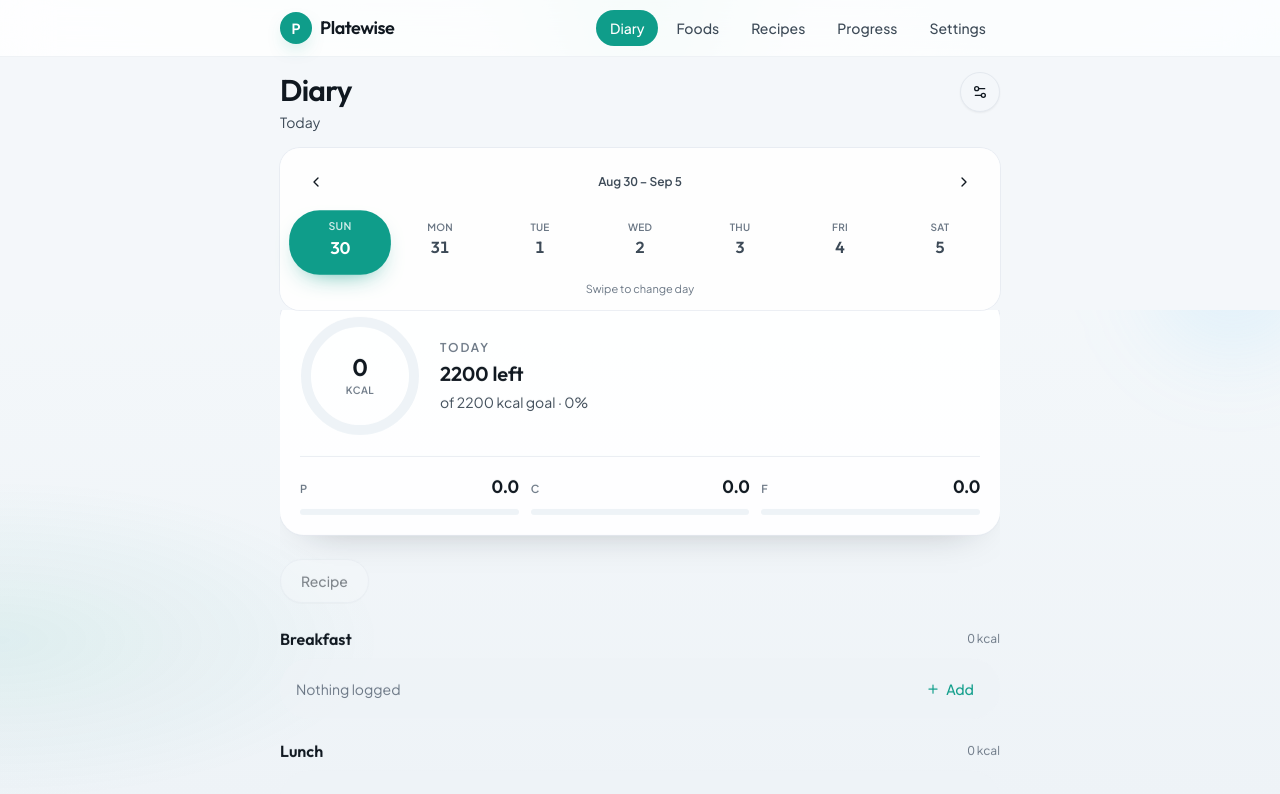
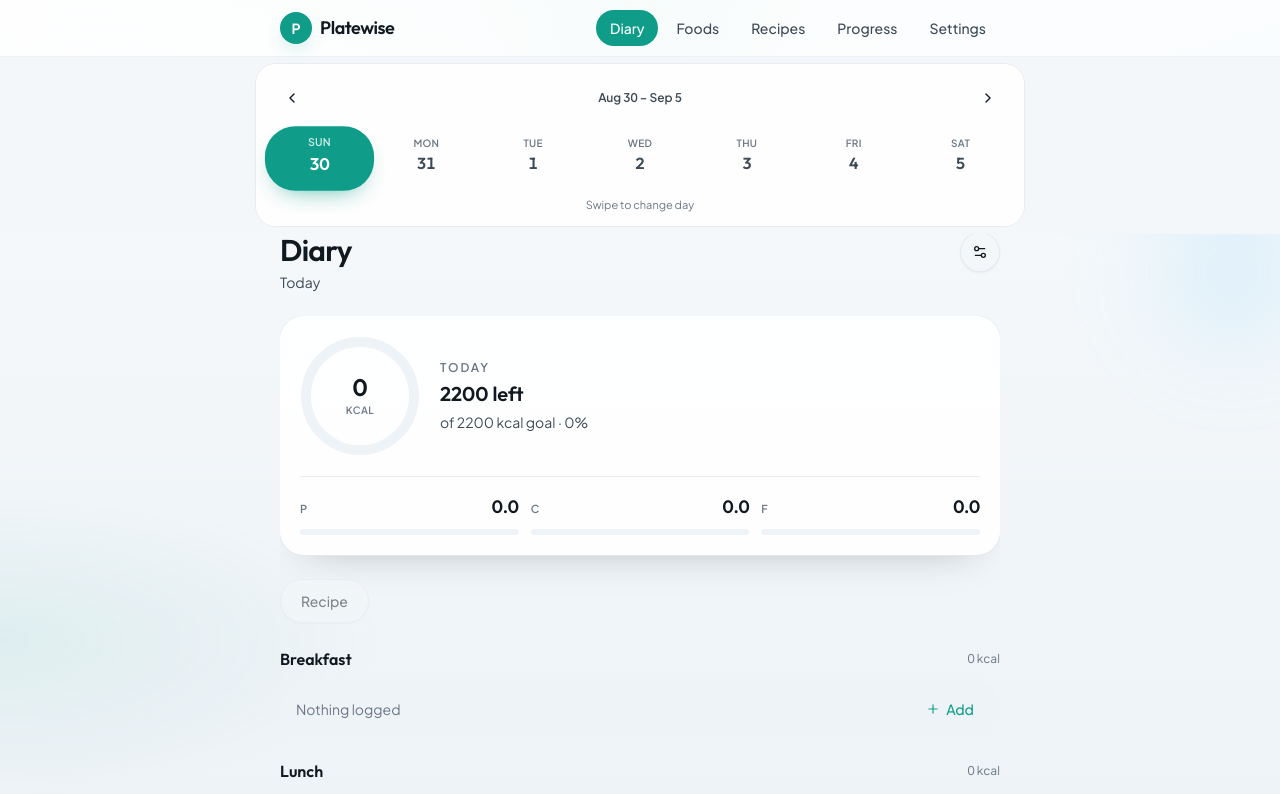
Before and after one commit to nayenjoaquin/calorie-tracker, a Next.js app: page / in a window 1280 px wide. Shown: the top 794 px of the page. Built offline with nearby package versions, Linux system fonts and the light colour scheme.

Commit message:
fix: only make days bar sticky, not diary title
- Moved diary title back to scrolling content
- Only the week-day selector bar stays fixed below the header
- Reduced fixed container padding for minimal footprint

Co-authored-by: Joaquín Nayen <nayenjoaquin@users.noreply.github.com>

```diff
--- a/src/components/diary-view.tsx
+++ b/src/components/diary-view.tsx
@@ -121,9 +121,19 @@ export function DiaryView() {
 
   return (
     <div {...daySwipe}>
-      <div className="fixed inset-x-0 top-14 z-20 bg-[color:var(--background)] pt-4">
-        <div className="mx-auto max-w-lg px-4 md:max-w-3xl md:px-6">
-          <div className="mb-4 flex items-start justify-between gap-3">
+      <div className="fixed inset-x-0 top-14 z-20 bg-[color:var(--background)] px-4 py-2 md:px-6">
+        <div className="mx-auto max-w-lg md:max-w-3xl">
+          <WeekDayBar
+            date={date}
+            onChange={setDate}
+            markedDates={markedDates}
+            dragX={dragX}
+            onDragX={setDragX}
+          />
+        </div>
+      </div>
+
+      <div className="mt-36 flex items-start justify-between gap-3">
         <div>
           <h1 className="font-[family-name:var(--font-display)] text-3xl font-semibold tracking-tight text-[color:var(--ink)]">
             {greeting ? `${greeting}'s diary` : "Diary"}
@@ -144,17 +154,7 @@ export function DiaryView() {
         </Link>
       </div>
 
-          <WeekDayBar
-            date={date}
-            onChange={setDate}
-            markedDates={markedDates}
-            dragX={dragX}
-            onDragX={setDragX}
-          />
-        </div>
-      </div>
-
-      <section className="mt-52 space-y-6">
+      <section className="mt-6 space-y-6">
         <DaySlide
           animKey={`${date}-${animKey}`}
           dir={dir}
```
Lines whose indentation alone changed are shown as unchanged.
